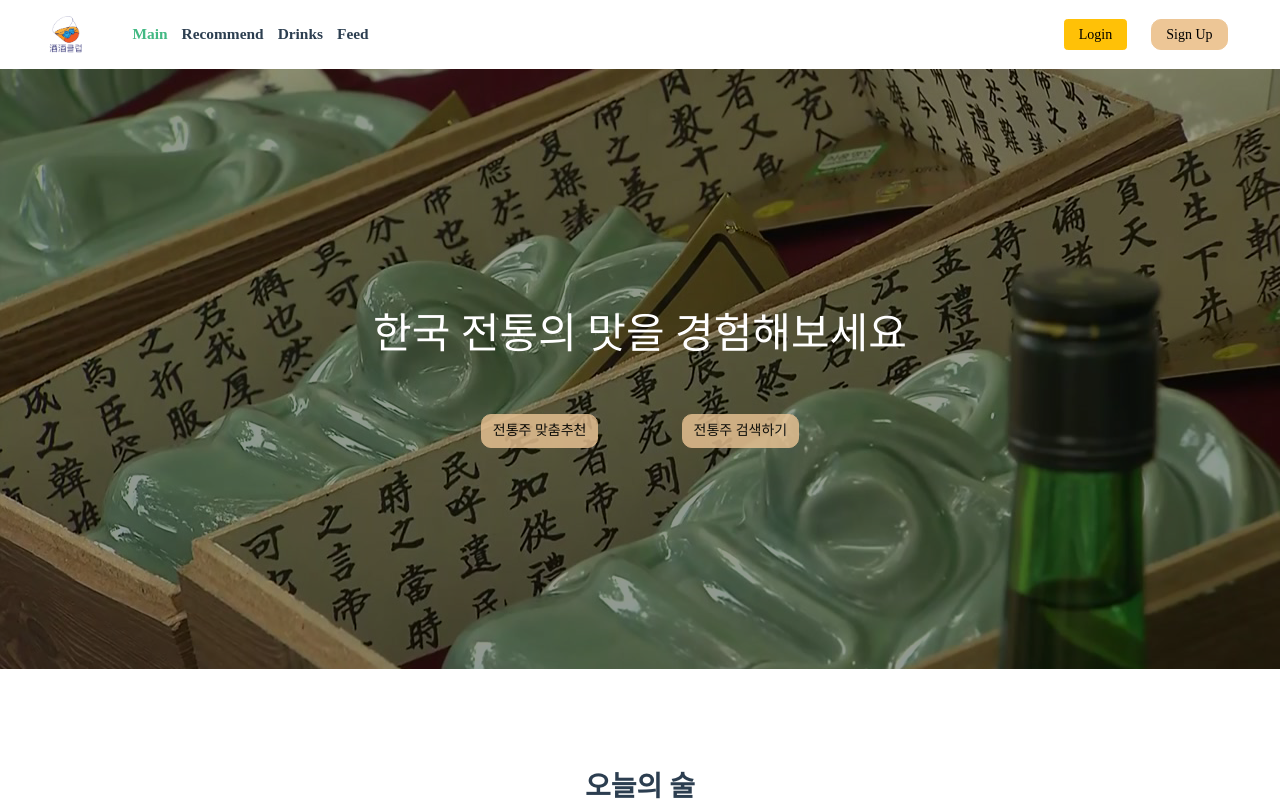
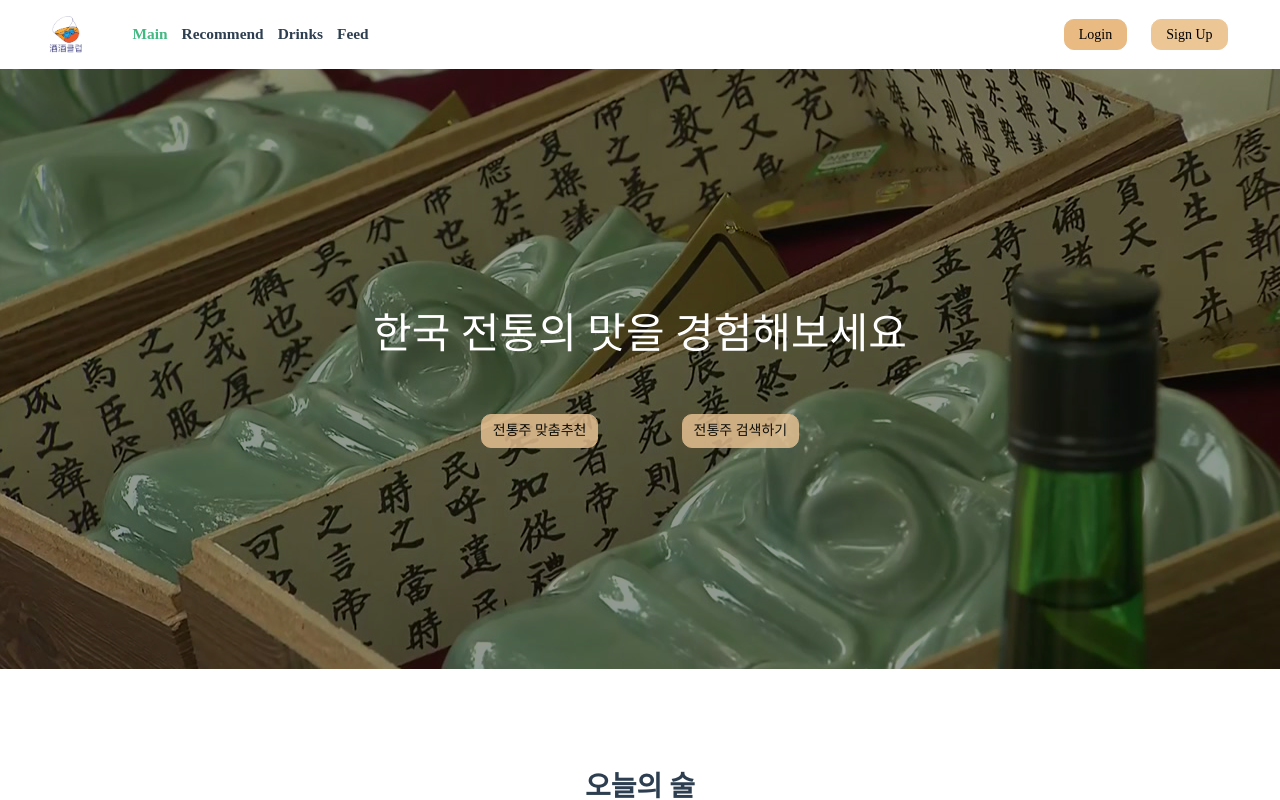
Before and after one commit to 3jieun3/SSAFY_PJT_JuJuClub, a Vue app in the folder FE/joojooclub/: page / in a window 1280 px wide. In both pictures the pointer is over the button "Login". Shown: the top 800 px of the page. Built offline with nearby package versions, Linux system fonts and the light colour scheme; no server answers; a web font is replaced by a local one.

Commit message:
design: change NavBar outline btn

```diff
--- a/FE/joojooclub/src/components/NavBar.vue
+++ b/FE/joojooclub/src/components/NavBar.vue
@@ -108,4 +108,18 @@ export default {
   padding: min(0.8vw, 4px) min(1.6vw, 1rem);
   margin: 5px;
 }
+
+.btn-outline-warning {
+  color: black;
+  border-color: rgb(237, 198, 150);
+  border-radius: 10px;
+}
+
+.btn-outline-warning:hover,
+.btn-outline-warning:focus,
+.btn-outline-warning:active {
+  background-color: rgb(233, 187, 131);
+  color: black;
+  border-color: rgb(233, 187, 131);
+}
 </style>
```
